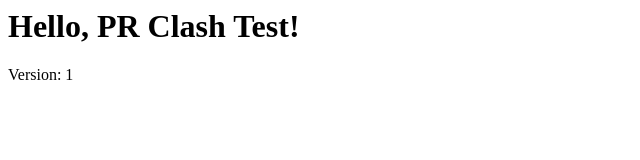
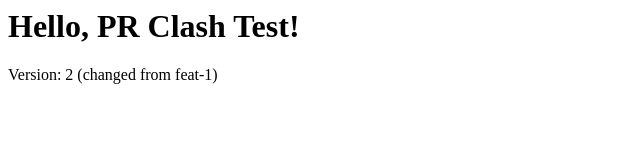
Before and after one commit to tomekrychtyk/pr-clash-test, a plain HTML site: page index.html in a window 1280 px wide. Shown: the whole page, without its empty margins (0-640 px from the left). Drawn offline with Linux system fonts and the light colour scheme.

Commit message:
change from feat-1

```diff
--- a/index.html
+++ b/index.html
@@ -4,6 +4,6 @@
   </head>
   <body>
     <h1>Hello, PR Clash Test!</h1>
-    <p>Version: 1</p>
+    <p>Version: 2 (changed from feat-1)</p>
   </body>
 </html>
```
